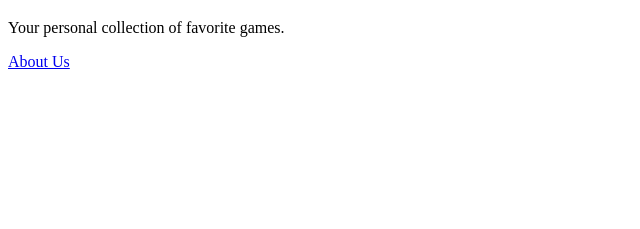
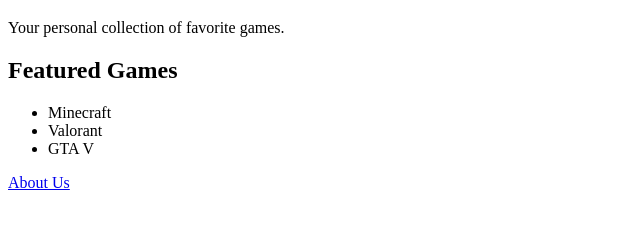
Before and after one commit to Sathwik7352/GameVault, a plain HTML site: page index.html in a window 1280 px wide. Shown: the part 61-290 px from the top of the page, without its empty margins (0-640 px from the left). Drawn offline with Linux system fonts and the light colour scheme.

Commit message:
Update index.html: add featured games list

```diff
--- a/index.html
+++ b/index.html
@@ -8,6 +8,12 @@
 <body>
     <h1>Welcome to GameVault</h1>
     <p>Your personal collection of favorite games.</p>
+    <h2>Featured Games</h2>
+    <ul>
+        <li>Minecraft</li>
+        <li>Valorant</li>
+        <li>GTA V</li>
+    </ul>
     <a href="about.html">About Us</a>
 </body>
 </html>
```
